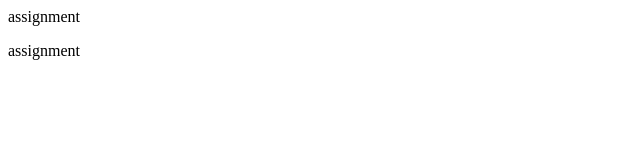
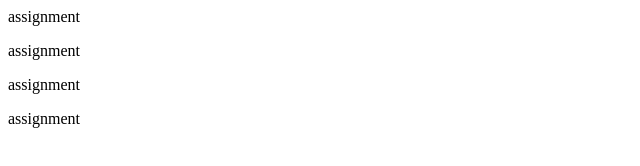
Before and after one commit to sidrarasool/spAssignment, a plain HTML site: page index.html in a window 1280 px wide. Shown: the whole page, without its empty margins (0-640 px from the left). Drawn offline with Linux system fonts and the light colour scheme.

Commit message:
index in newbranch

```diff
--- a/indexranme.html
+++ b/index.html
@@ -1,2 +1,4 @@
 <p>assignment</p>
 <p>assignment</p>
+<p>assignment</p>
+<p>assignment</p>
```
